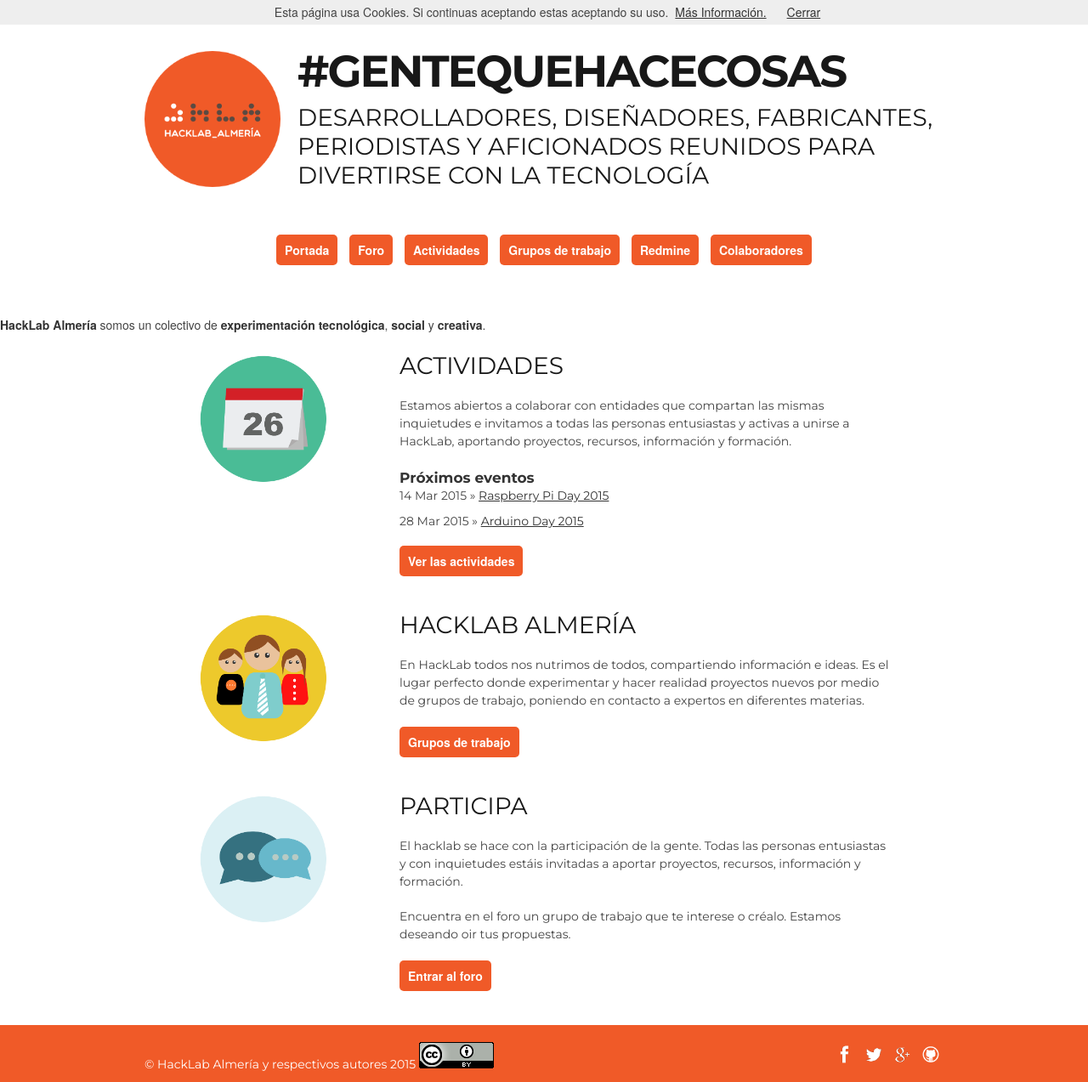
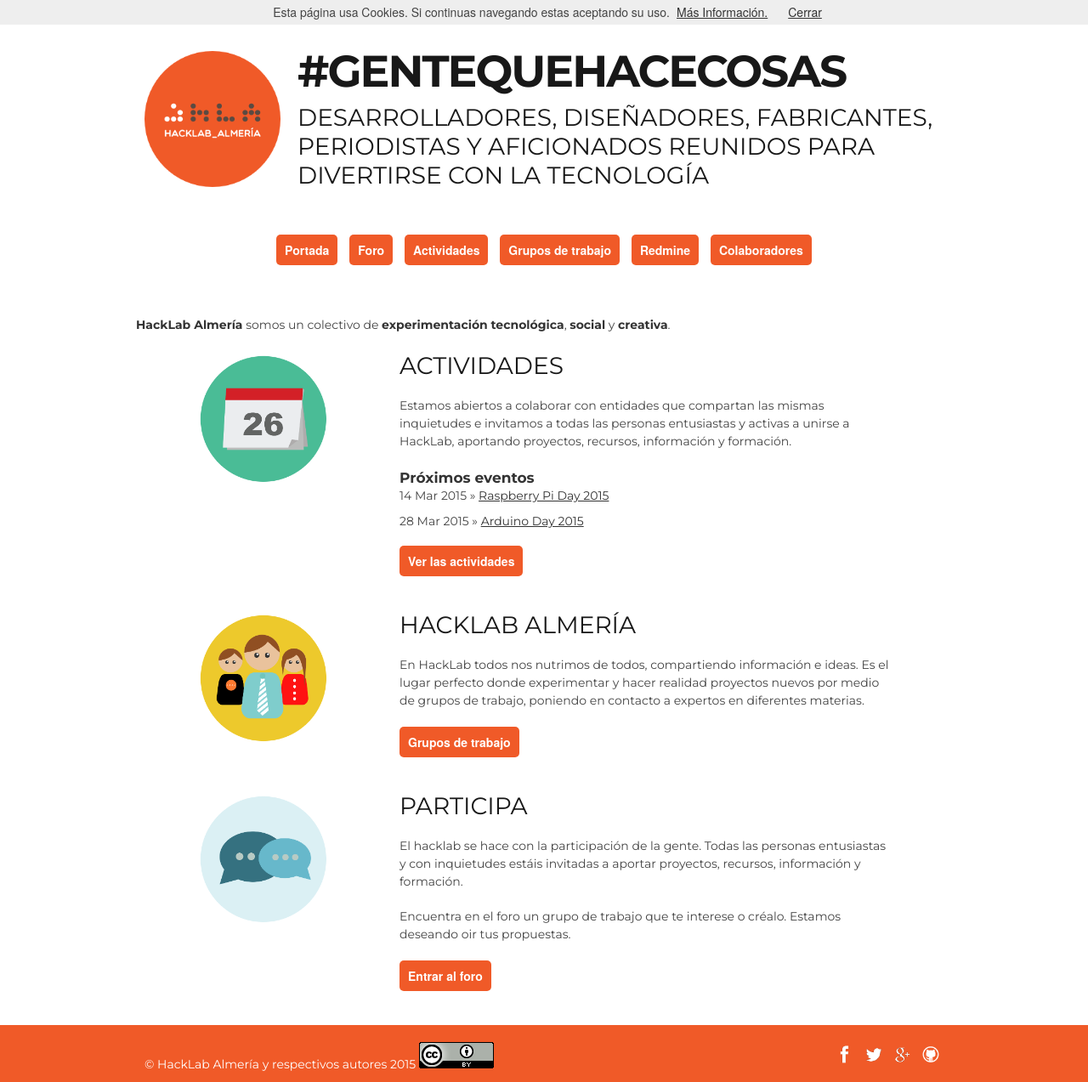
Before and after one commit to HackLab-Almeria/hacklab-almeria.github.io, a Jekyll site: the page built from index.html, in a window 1280 px wide. Shown: the whole page at 85% size. Built offline with Jekyll 4.4.1, drawn with Linux system fonts in a browser that asks for light colours; comment, search, counter and statistics services are not loaded.

Commit message:
Arreglado mensaje de cookies y maquetado mensaje de portada

```diff
--- a/_layouts/portada.html
+++ b/_layouts/portada.html
@@ -120,7 +120,7 @@
     <script type="text/javascript" src="js/cookiechoices.js"></script>
     <script type="text/javascript">
       document.addEventListener('DOMContentLoaded', function(event) {
-    cookieChoices.showCookieConsentBar('Esta página usa Cookies. Si continuas aceptando estas aceptando su uso.',
+    cookieChoices.showCookieConsentBar('Esta página usa Cookies. Si continuas navegando estas aceptando su uso.',
       'Cerrar', 'Más Información.', 'http://example.com');
   });
     </script>
--- a/index.html
+++ b/index.html
@@ -2,7 +2,7 @@
 layout: portada
 title: HackLab Almería
 ---
-<p><strong>HackLab Almería</strong> somos un colectivo de <strong>experimentación</strong> <strong>tecnológica</strong>, <strong>social</strong> y <strong>creativa</strong>.
+<div class="container"><p><strong>HackLab Almería</strong> somos un colectivo de <strong>experimentación</strong> <strong>tecnológica</strong>, <strong>social</strong> y <strong>creativa</strong>.</p></div>
 
 <div class="container">
     <div class="three columns offset-by-one sidebar">
```
